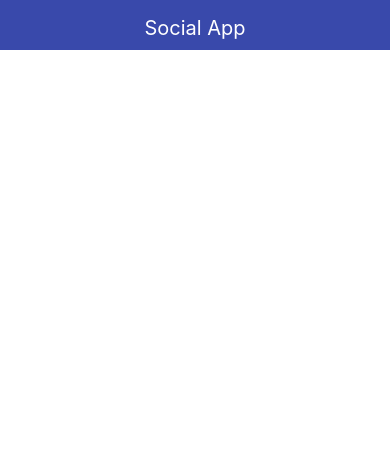
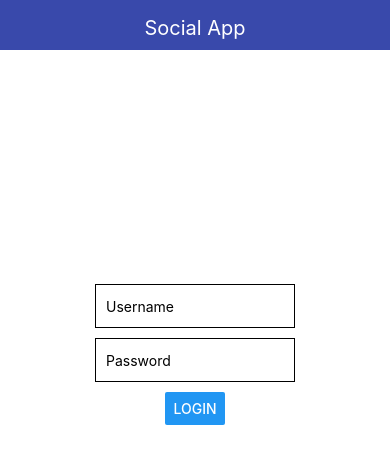
Before and after one commit to yuriykis/social-app, a React Native app: screen / in a window 390 px wide. Shown: the top 464 px of the page. Built offline with nearby package versions, Linux system fonts and the light colour scheme.

Commit message:
add-login-form

```diff
--- a/App.js
+++ b/App.js
@@ -1,22 +1,31 @@
-import { StatusBar } from 'expo-status-bar';
-import React from 'react';
-import { StyleSheet, Text, View } from 'react-native';
+import React from 'react'
+import { StyleSheet, Text, View } from 'react-native'
 import { Navbar } from './src/Navbar'
+import { Login } from './src/Login'
 
 export default function App() {
   return (
-    <View>
+    <View style={styles.container}>
       <Navbar title="Social App"></Navbar>
-      <View style={ styles.container }>
-      <StatusBar style="auto" />
+      <View style={styles.main}>
+        <Login style={styles.login_container}></Login>
+      </View>
     </View>
-    </View>
-  );
+  )
 }
 
-const styles = StyleSheet.create({
+const styles = StyleSheet.create( {
   container: {
-    paddingHorizontal: 30,
-    paddingVertical: 20
+    flex: 1
   },
-});
+  main: {
+    flexDirection: 'row',
+    alignItems: 'center',
+    justifyContent: 'center',
+    paddingHorizontal: '10%',
+    paddingVertical: '60%'
+  },
+  login_container: {
+    alignSelf: 'center'
+  }
+})
--- /dev/null
+++ b/src/Login.js
@@ -0,0 +1,44 @@
+import React from 'react'
+import { View, Text, TextInput, Button, Alert, StyleSheet } from 'react-native'
+
+export const Login = ( { onSubmit } ) => {
+    return (
+        <View style={styles.container}>
+        <TextInput
+        //   value={this.state.username}
+        //   onChangeText={(username) => this.setState({ username })}
+          placeholder={'Username'}
+          style={styles.input}
+        />
+        <TextInput
+        //   value={this.state.password}
+        //   onChangeText={(password) => this.setState({ password })}
+          placeholder={'Password'}
+          secureTextEntry={true}
+          style={styles.input}
+        />
+
+        <Button
+          title={'Login'}
+          style={styles.input}
+        //   onPress={this.onLogin.bind(this)}
+        />
+      </View>
+    )
+}
+
+const styles = StyleSheet.create( {
+    container: {
+    flex: 1,
+    alignItems: 'center',
+    justifyContent: 'center',
+  },
+  input: {
+    width: 200,
+    height: 44,
+    padding: 10,
+    borderWidth: 1,
+    borderColor: 'black',
+    marginBottom: 10,
+  }
+})
```
